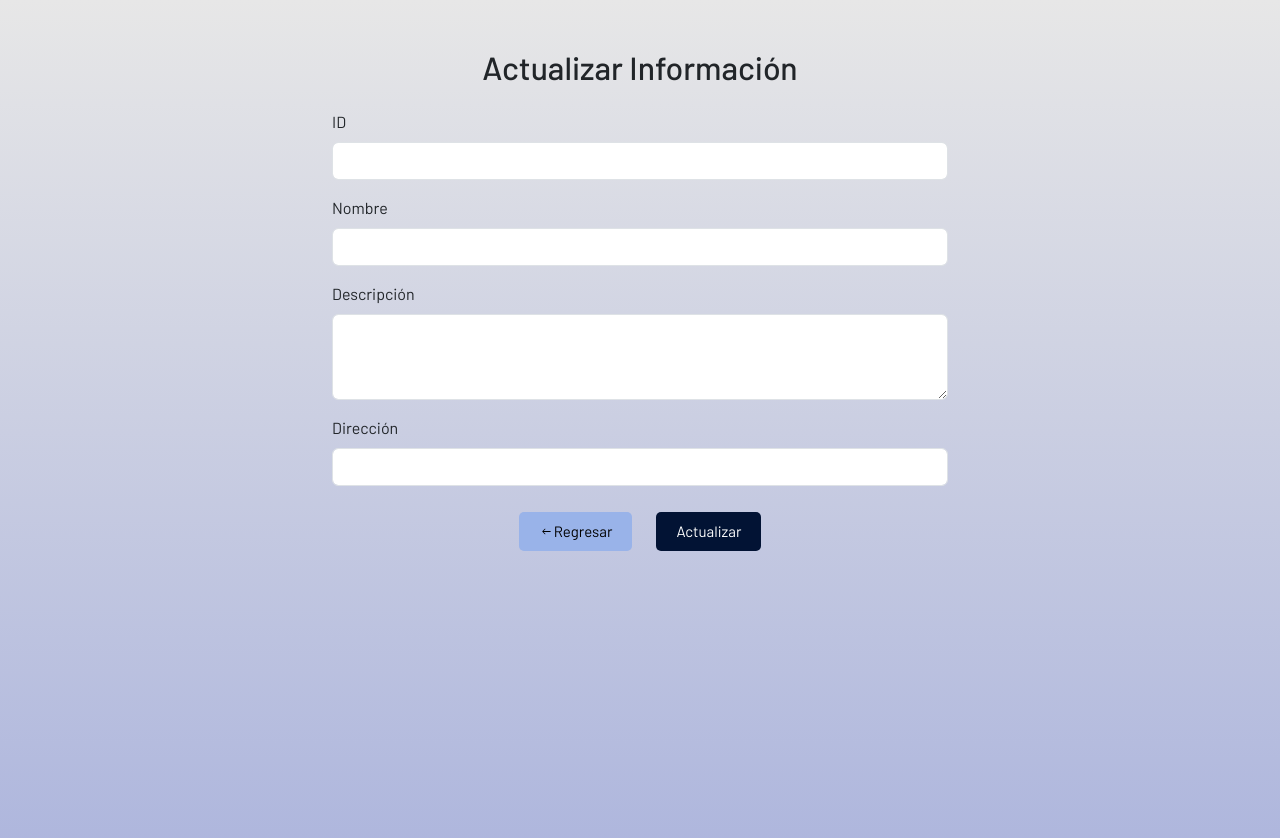
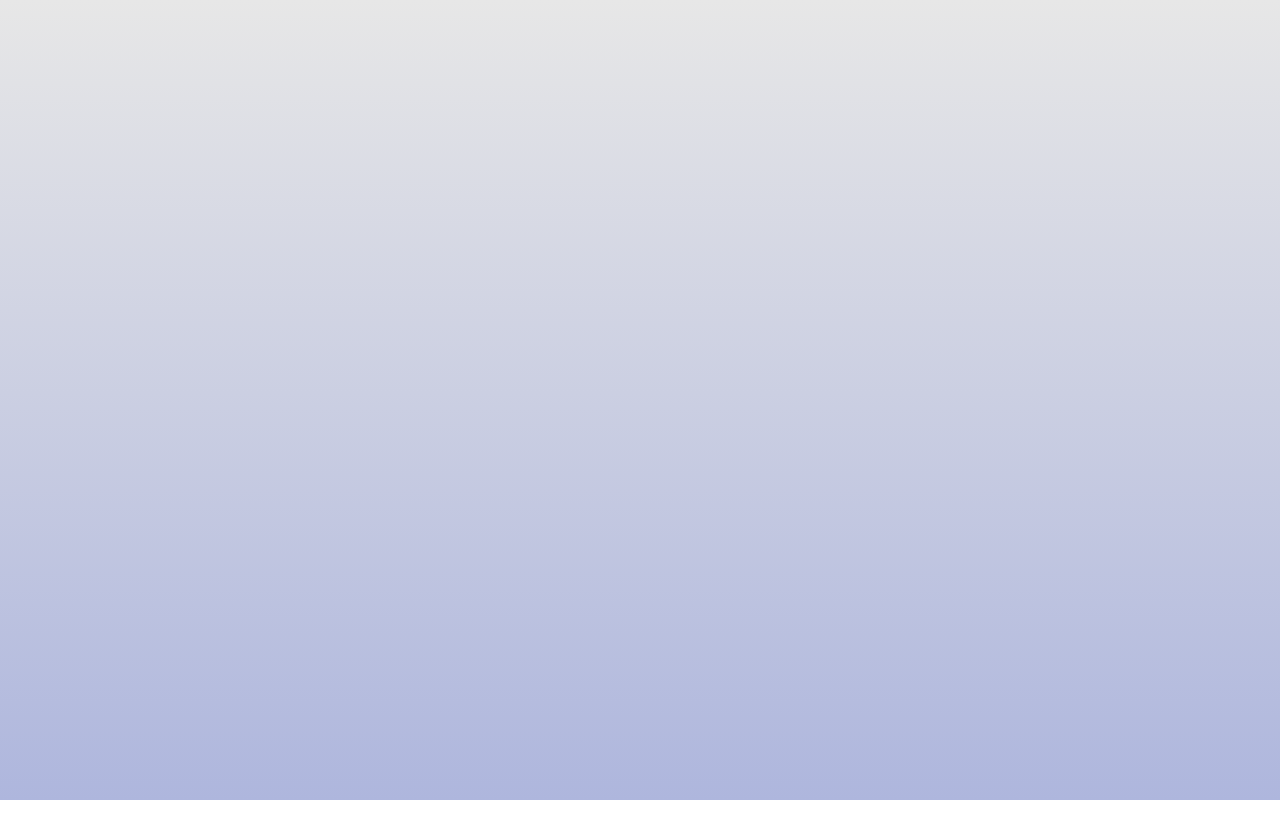
Before and after one commit to el3azar/proyecto_final, a React (Vite) app: page /updateAlojamiento in a window 1280 px wide. Shown: the top 838 px of the page. After the commit the page ends 800 px from the top, so only its background shows below. Built offline with nearby package versions, Linux system fonts and the light colour scheme; sample sign-in values are in the browser's storage; a web font is replaced by a local one.

Commit message:
UpdateAlojamiento en modal

```diff
--- a/src/components/accomodations/Accomodations.jsx
+++ b/src/components/accomodations/Accomodations.jsx
@@ -7,6 +7,7 @@ import NewAccomodation from './NewAccomodation';
 import styles from '../../styles/accomodation/Accomodation.module.css';
 
 import { useNavigate } from 'react-router-dom';
+import UpdateAccomodation from './UpdateAccomodation';
 
 export default function Accomodations() {
     const [accomodations, setAccomodations] = useState([])
@@ -16,6 +17,10 @@ export default function Accomodations() {
     const [showModal, setShowModal] = useState(false);
     //estado para la carga de datos
     const [loading, setLoading] = useState(true)
+    //estado para mostrar el modal de editar alojamiento
+      const [showModalUpdate, setShowModalUpdate] = useState(false);
+    // Estado  para el alojamiento seleccionado
+    const [selectedAccomodation, setSelectedAccomodation] = useState(null);
 
 
     const navigate = useNavigate()
@@ -48,7 +53,7 @@ export default function Accomodations() {
 
     }, [])
 
-    //metodos para abrir y cerrar el modal
+//metodos para abrir y cerrar el modal de nuevo alojamiento
 const handleShowModal = () => {
     setShowModal(true);
 };
@@ -61,18 +66,23 @@ const handleCloseModal = () => {
           fetchData(session_token)
       }
 };
-
-//funciones para edicion
-const handleEditAlojamiento = (item) => {
-
-    if (item) {
-        // Navegación al componente asignado en la ruta
-        navigate(`/updateAlojamiento`, { state: { item } });
-    }
-
-
+//metodos para abrir y cerrar el modal de editar alojamiento
+const handleShowModalUpdate = (item) => {
+    setSelectedAccomodation(item); // Asigna el item seleccionado al estado
+    setShowModalUpdate(true);
+    console.log(item);
 
 };
+
+const handleCloseModalUpdate = () => {
+
+    setShowModalUpdate(false)
+    const session_token = sessionStorage.getItem('token_bookings');
+      if(session_token){
+          fetchData(session_token)
+      }
+};
+
 
 
     return (
@@ -122,7 +132,7 @@ const handleEditAlojamiento = (item) => {
                                                                 <td><img src={item.image} alt={item.name} style={{ width: '75%' }} /></td>
                                                                 <td>{item.address}</td>
                                                                 <td>{item.description}</td>
-                                                                <td> <button className={`${styles.edit_btn} `}  onClick={() => handleEditAlojamiento(item)}><MdModeEdit /></button></td>
+                                                                <td> <button className={`${styles.edit_btn} `}  onClick={() => handleShowModalUpdate(item)}><MdModeEdit /></button></td>
                                                             </tr>
                                                         )
                                                     })
@@ -133,6 +143,7 @@ const handleEditAlojamiento = (item) => {
                                     </div>
                                 </div>
                                 <NewAccomodation showModal={showModal} handleCloseModal={handleCloseModal}  />
+                                <UpdateAccomodation showModalUpdate={showModalUpdate} handleCloseModalUpdate={handleCloseModalUpdate} selectedAccomodation={selectedAccomodation} />
 
                             </>
                         )}
--- a/src/components/accomodations/NewAccomodation.jsx
+++ b/src/components/accomodations/NewAccomodation.jsx
@@ -24,7 +24,8 @@ export default function NewAccomodation({ showModal, handleCloseModal }) {
         title: "Alojamiento almacenado con exito!",
         icon: "success",
         draggable: true,
-        timer: 3000
+        timer: 3000,
+        showConfirmButton: false
         });
         handleCloseModal(); // Cerrar el modal después de guardar la reservación
         reset(); // Resetear el formulario después de guardar
@@ -66,8 +67,7 @@ export default function NewAccomodation({ showModal, handleCloseModal }) {
 
                                 <div className="form-group">
                                     <label htmlFor="message-text" className="col-form-label">Descripción</label>
-                                    <textarea
-                                    className={`form-control ${errors.description ? "is-invalid" : ""}`}
+                                    <textarea className={`form-control ${errors.description ? "is-invalid" : ""}`}
                                     id="message-text"
                                     {...register("description", { required: "La descripción es obligatoria" })}>
                                     </textarea>
--- a/src/components/accomodations/UpdateAccomodation.jsx
+++ b/src/components/accomodations/UpdateAccomodation.jsx
@@ -5,31 +5,20 @@ import { updateAccomodation } from '../../services/accomodationServices';
 import { useNavigate } from 'react-router-dom';
 import styles from '../../styles/accomodation/UpdateAccomodation.module.css';
 import { IoIosArrowRoundBack } from "react-icons/io";
-import { Link } from 'react-router-dom'
 import Swal from 'sweetalert2';
 
-export default function UpdateAccomodation() {
-  const location = useLocation();
-  const navigate = useNavigate()
-  const item = location.state?.item;
-  const [isAuthenticated, setIsAuthenticated] = useState(false)
-
+export default function UpdateAccomodation({ showModalUpdate, handleCloseModalUpdate, selectedAccomodation }) {
 
    // Inicializamos el hook useForm
-  const {register,handleSubmit,formState: { errors },reset} = useForm({defaultValues: item});
+  const {register,handleSubmit,formState: { errors },reset} = useForm({defaultValues: selectedAccomodation});
 
   useEffect(() => {
-     //validamos si el token existe
-     const session_token = sessionStorage.getItem('token_bookings');
-      if(session_token){
-          setIsAuthenticated(true)
-
-        }else{
-          setIsAuthenticated(false)
-          navigate('/'); // Redirigir a la ruta raíz si no hay token
+    console.log("selectedAccomodation: ", selectedAccomodation);
+    if (selectedAccomodation) {
+      reset(selectedAccomodation); // Resetear con los valores del alojamiento seleccionado
       }
 
-  }, [])
+  }, [selectedAccomodation, reset]); //significa que se va a ejecutar cada vez que selectedAccomodation cambie
 
   const updateAlojamiento= async(data) =>{
       console.log(data.id);
@@ -37,8 +26,9 @@ export default function UpdateAccomodation() {
       const accomodation = { name: data.name, description: data.description, address: data.address };
 
       console.log(accomodation);
-
-      if(isAuthenticated){//si existe el token, guardamos el alojamiento
+       //validamos si el token existe
+       const session_token = sessionStorage.getItem('token_bookings');
+      if(session_token){//si existe el token, guardamos el alojamiento
         Swal.fire({
           title: "¿Estas seguro?",
           icon: "warning",
@@ -54,10 +44,11 @@ export default function UpdateAccomodation() {
             Swal.fire({
               title: "Actualizado!",
               text: "El alojamiento ha sido actualizado.",
-              icon: "success"
+              icon: "success",
+              timer: 3000,
+              showConfirmButton: false  // No muestra el botón de confirmación
             });
-            //redireccionar a la pagina de alojamientos
-            navigate('/alojamientos');
+            handleCloseModalUpdate(); // Cerrar el modal después de cancelar
           }
         });
 
@@ -70,11 +61,17 @@ export default function UpdateAccomodation() {
 
   return (
    <div>
-    {
-      isAuthenticated ?  (
-     <>
+
+         <div className={`modal fade ${showModalUpdate ? "show" : ""}`} style={{ display: showModalUpdate ? "block" : "none" }}
+            tabIndex="-1" role="dialog" data-bs-backdrop="true"  onClick={handleCloseModalUpdate}>
+            <div className="modal-dialog" role="document" onClick={(e) => e.stopPropagation()}>
+
+              <div className={ ` modal-content ${styles.cont } `}>
+                <div className="modal-header">
                   <h2 className="text-center mb-4 mt-5">Actualizar Información</h2>
-        <div className="container mt-4 w-50" style={{display: 'flex', justifyContent: 'center', alignItems: 'center'}}>
+                </div>
+
+                <div className="modal-body container mt-4 w-50" style={{display: 'flex', justifyContent: 'center', alignItems: 'center'}}>
 
                       <form onSubmit={handleSubmit(updateAlojamiento)} className="row g-3">
                         {/* Campo ID (solo lectura) */}
@@ -95,7 +92,7 @@ export default function UpdateAccomodation() {
                         {/* Campo Descripción */}
                         <div className="col-md-12">
                           <label htmlFor="description" className="form-label"> Descripción </label>
-              <textarea className={`form-control ${errors.description ? "is-invalid" : ""}`} id="description" rows="3"
+                          <textarea className={`form-control ${styles.textareaa} ${errors.description ? "is-invalid" : ""} `} id="description"
                             {...register("description", { required: "La descripción es obligatoria" })}></textarea>
                           {errors.description && (<div className="invalid-feedback">{errors.description.message}</div> )}
                         </div>
@@ -110,16 +107,17 @@ export default function UpdateAccomodation() {
 
                         {/* Botón de enviar */}
                         <div className="col-md-12" style={{ display: 'flex', justifyContent: 'center' }}>
-              <Link to="/alojamientos" className={`me-4 text-decoration-none text-black ${styles.btnRegresar} `} ><IoIosArrowRoundBack />Regresar</Link>
+                          <button type='button' onClick={handleCloseModalUpdate} className={`me-4 text-decoration-none text-black ${styles.btnRegresar} `} ><IoIosArrowRoundBack />Regresar</button>
                           <button type="submit" className={`${styles.btnActualizar}`}> Actualizar</button>
 
                         </div>
                       </form>
                 </div>
-    </>
-    ): <h2>Acceso no autorizado</h2>
-    }
 
+
+              </div>
+            </div>
+          </div>
 
    </div>
 
--- a/src/components/bookings/CancelarBooking.jsx
+++ b/src/components/bookings/CancelarBooking.jsx
@@ -42,7 +42,7 @@ export default function CancelarBooking({showModalCancel, handleCloseModalCancel
                   Swal.fire({
                     title: 'Reservación cancelada',
                     icon: 'success',
-                    timer: 3000,  // Tiempo en milisegundos (5000 ms = 5 segundos)
+                    timer: 3000,  // Tiempo en milisegundos (3000 ms = 3 segundos)
                     timerProgressBar: true,  // Muestra una barra de progreso
                     showConfirmButton: false  // No muestra el botón de confirmación
                   });
--- a/src/styles/accomodation/UpdateAccomodation.module.css
+++ b/src/styles/accomodation/UpdateAccomodation.module.css
@@ -45,3 +45,22 @@
   background-color: #14448d; /* Color más oscuro al pasar el mouse */
   color: #f5f5f5;
 }
+
+/* Estilo mejorado para textarea */
+.textareaa {
+  height: auto; /* Asegura que ocupe todo el ancho disponible */
+  min-height: 50px; /* Altura mínima para que no sea demasiado pequeño */
+  max-height: 500px; /* Límite para evitar que sea demasiado alto */
+  padding: 8px; /* Espaciado interno para que el texto no esté pegado al borde */
+  border: 1px solid #ced4da; /* Borde similar al de Bootstrap */
+  border-radius: 4px;
+  overflow-y: auto; /* Agrega barras de desplazamiento solo si es necesario */
+
+}
+
+/* Estilo para cuando está enfocado */
+.textareaa:focus {
+  outline: none; /* Elimina el borde azul predeterminado */
+  border-color: #80bdff; /* Borde azul más elegante */
+  box-shadow: 0 0 4px rgba(0, 123, 255, 0.25); /* Sombra para efecto visual */
+}
```
Lines whose indentation alone changed are shown as unchanged.
